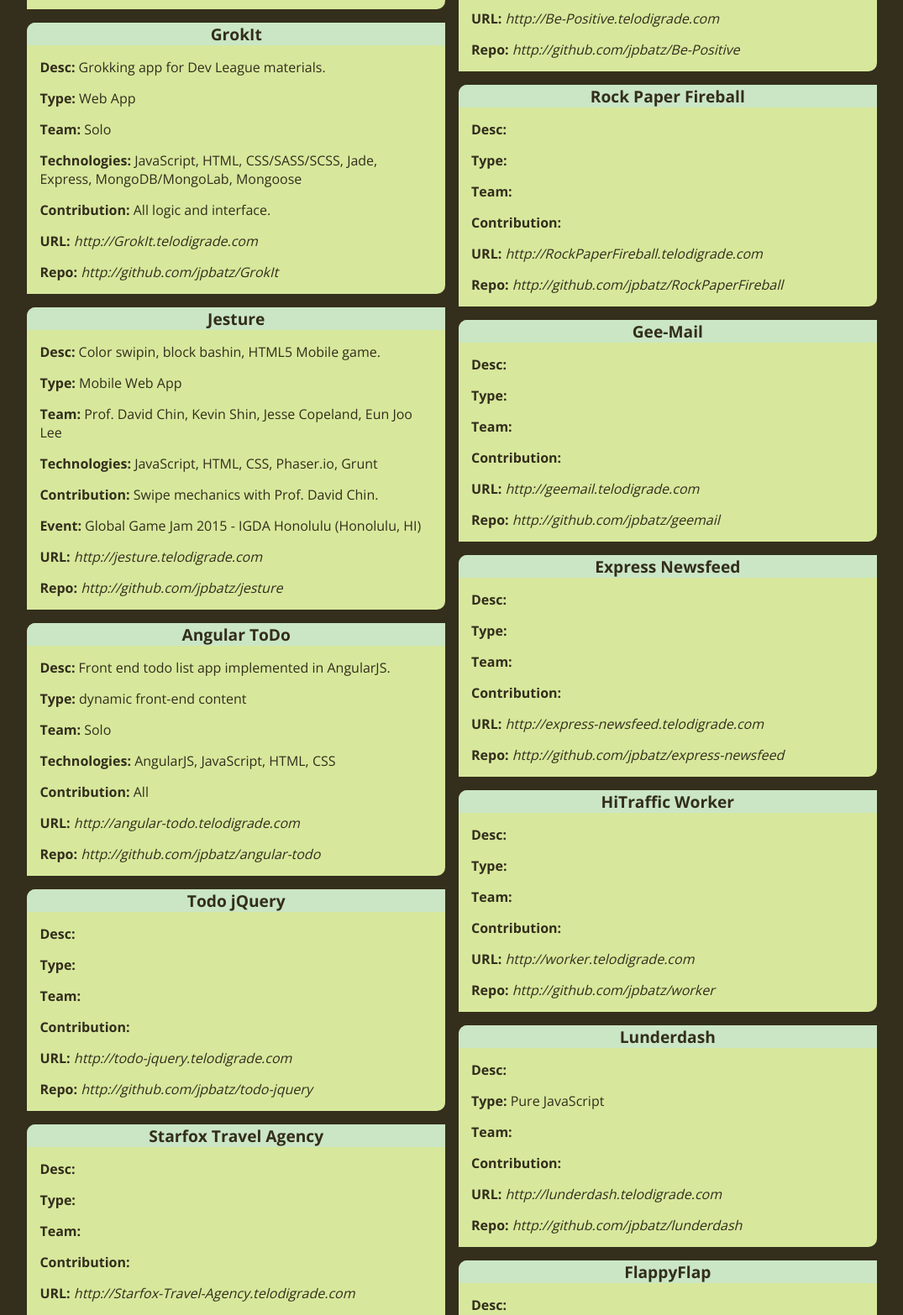
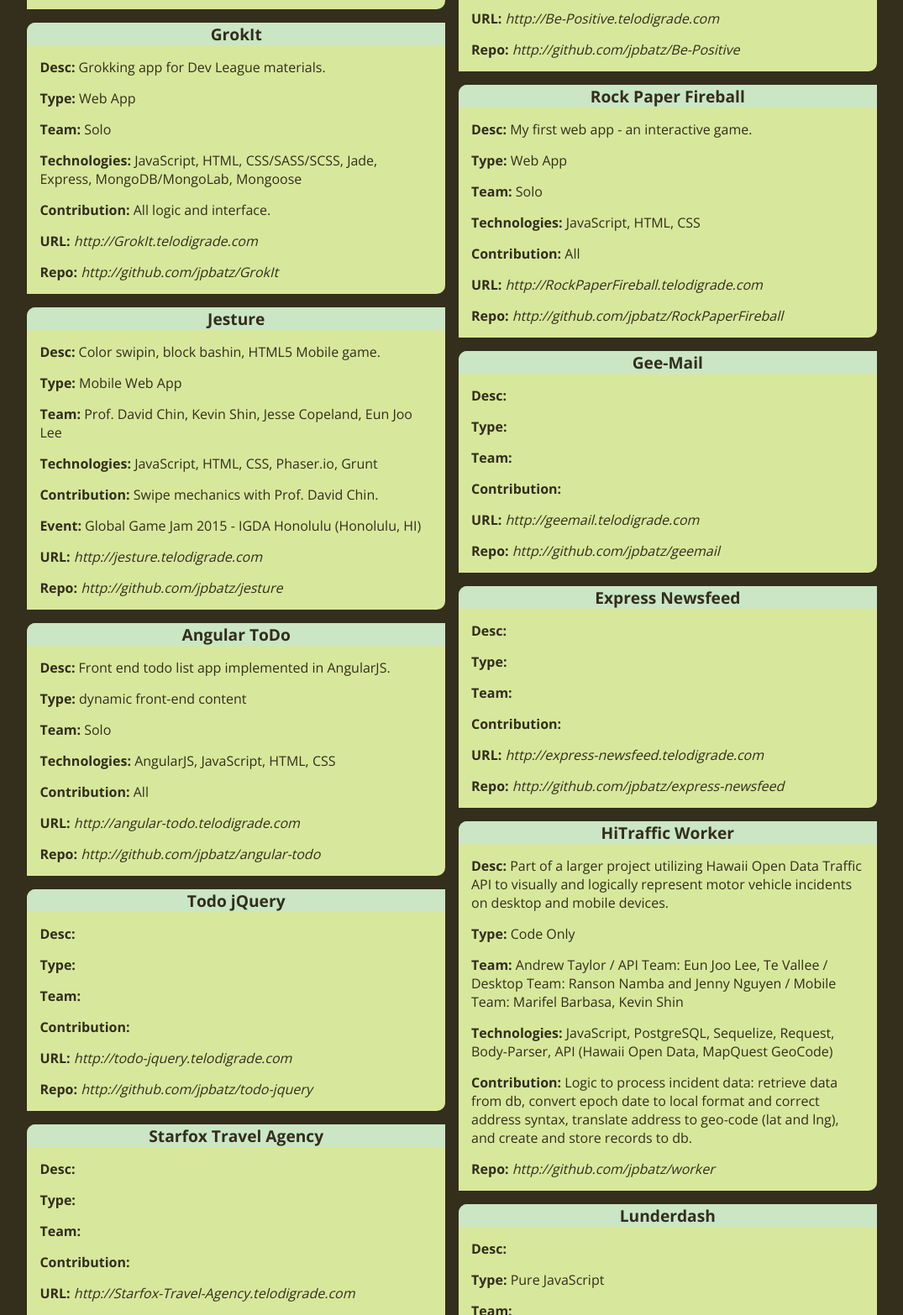
Before and after one commit to jpbatz/telodigrade, a plain HTML site: page index.html in a window 1280 px wide. Shown: the part 971-2537 px from the top of the page at 84% size, without its empty margins (102-1177 px from the left). Drawn offline with nearby package versions, Linux system fonts and the light colour scheme.

Commit message:
c9 adds content

```diff
--- a/index.html
+++ b/index.html
@@ -143,10 +143,11 @@
     </div>
     <div class="item">
       <div class="title-div"><span class="title-span">Rock Paper Fireball</span></div>
-      <p class="item-p"><span class="item-span">Desc: </span></p>
-      <p class="item-p"><span class="item-span">Type: </span></p>
-      <p class="item-p"><span class="item-span">Team: </span></p>
-      <p class="item-p"><span class="item-span">Contribution: </span></p>
+      <p class="item-p"><span class="item-span">Desc: </span>My first web app - an interactive game.</p>
+      <p class="item-p"><span class="item-span">Type: </span>Web App</p>
+      <p class="item-p"><span class="item-span">Team: </span>Solo</p>
+      <p class="item-p"><span class="item-span">Technologies: </span>JavaScript, HTML, CSS</p>
+      <p class="item-p"><span class="item-span">Contribution: </span>All</p>
       <p class="item-p"><span class="item-span">URL: </span><a class="item-a" href="http://RockPaperFireball.telodigrade.com" target="_blank">http://RockPaperFireball.telodigrade.com</a></p>
       <p class="item-p"><span class="item-span">Repo: </span><a class="item-a" href="http://github.com/jpbatz/RockPaperFireball" target="_blank">http://github.com/jpbatz/RockPaperFireball</a></p>
     </div>
@@ -188,11 +189,11 @@
     </div>
     <div class="item">
       <div class="title-div"><span class="title-span">HiTraffic Worker</span></div>
-      <p class="item-p"><span class="item-span">Desc: </span></p>
-      <p class="item-p"><span class="item-span">Type: </span></p>
-      <p class="item-p"><span class="item-span">Team: </span></p>
-      <p class="item-p"><span class="item-span">Contribution: </span></p>
-      <p class="item-p"><span class="item-span">URL: </span><a class="item-a" href="http://worker.telodigrade.com" target="_blank">http://worker.telodigrade.com</a></p>
+      <p class="item-p"><span class="item-span">Desc: </span>Part of a larger project utilizing Hawaii Open Data Traffic API to visually and logically represent motor vehicle incidents on desktop and mobile devices.</p>
+      <p class="item-p"><span class="item-span">Type: </span>Code Only</p>
+      <p class="item-p"><span class="item-span">Team: </span>Andrew Taylor / API Team: Eun Joo Lee, Te Vallee / Desktop Team: Ranson Namba and Jenny Nguyen / Mobile Team: Marifel Barbasa, Kevin Shin</p>
+      <p class="item-p"><span class="item-span">Technologies: </span>JavaScript, PostgreSQL, Sequelize, Request, Body-Parser, API (Hawaii Open Data, MapQuest GeoCode)</p>
+      <p class="item-p"><span class="item-span">Contribution: </span>Logic to process incident data: retrieve data from db, convert epoch date to local format and correct address syntax, translate address to geo-code (lat and lng), and create and store records to db.</p>
       <p class="item-p"><span class="item-span">Repo: </span><a class="item-a" href="http://github.com/jpbatz/worker" target="_blank">http://github.com/jpbatz/worker</a></p>
     </div>
     <div class="item">
```
